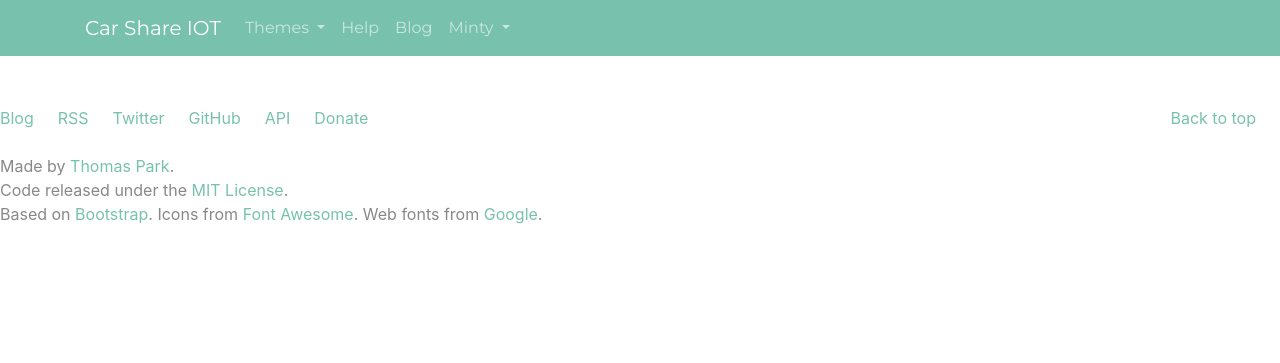
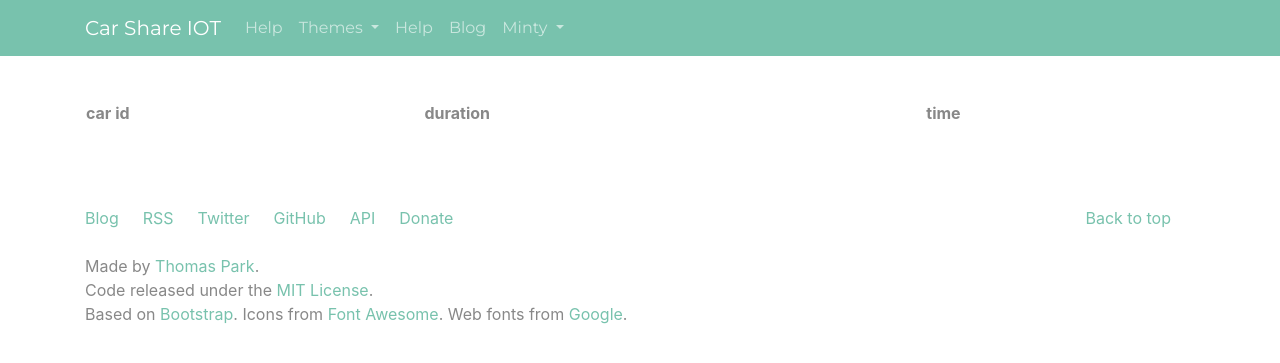
Before and after one commit to thanhlongb/car-share-iot, a Flask app: page /users/booking-history/ in a window 1280 px wide. Shown: the top 363 px of the page. Run offline with Flask 2, Linux system fonts and the light colour scheme; the visitor is signed in with stand-in values (Sample User, id 1); data comes from the database, SQL or seed files in the repository; data that the repository does not hold is empty; parts of the project's set-up code (start-up, migrations or seed data) failed here and were passed over; some libraries are stand-ins or nearby versions.

Commit message:
fix layout

```diff
--- a/masterpi/app/static/css/custom.css
+++ b/masterpi/app/static/css/custom.css
@@ -321,3 +321,7 @@
 .btn-google {
     background-color:#1a73e8
 }
+
+.main {
+    padding-top:100px
+}
--- a/masterpi/app/templates/base.html
+++ b/masterpi/app/templates/base.html
@@ -1,65 +1,8 @@
 {% include "layouts/header.html" %}
 
-<div class="navbar navbar-expand-lg fixed-top navbar-dark bg-primary" style="">
-    <div class="container">
-      <a href="../" class="navbar-brand">Car Share IOT</a>
-      <button class="navbar-toggler" type="button" data-toggle="collapse" data-target="#navbarResponsive" aria-controls="navbarResponsive" aria-expanded="false" aria-label="Toggle navigation">
-        <span class="navbar-toggler-icon"></span>
-      </button>
-      <div class="collapse navbar-collapse" id="navbarResponsive">
-        <ul class="navbar-nav">
-          <li class="nav-item dropdown">
-            <a class="nav-link dropdown-toggle" data-toggle="dropdown" href="#" id="themes">Themes <span class="caret"></span></a>
-            <div class="dropdown-menu" aria-labelledby="themes">
-              <a class="dropdown-item" href="../default/">Default</a>
-              <div class="dropdown-divider"></div>
-              <a class="dropdown-item" href="../cerulean/">Cerulean</a>
-              <a class="dropdown-item" href="../cosmo/">Cosmo</a>
-              <a class="dropdown-item" href="../cyborg/">Cyborg</a>
-              <a class="dropdown-item" href="../darkly/">Darkly</a>
-              <a class="dropdown-item" href="../flatly/">Flatly</a>
-              <a class="dropdown-item" href="../journal/">Journal</a>
-              <a class="dropdown-item" href="../litera/">Litera</a>
-              <a class="dropdown-item" href="../lumen/">Lumen</a>
-              <a class="dropdown-item" href="../lux/">Lux</a>
-              <a class="dropdown-item" href="../materia/">Materia</a>
-              <a class="dropdown-item" href="../minty/">Minty</a>
-              <a class="dropdown-item" href="../pulse/">Pulse</a>
-              <a class="dropdown-item" href="../sandstone/">Sandstone</a>
-              <a class="dropdown-item" href="../simplex/">Simplex</a>
-              <a class="dropdown-item" href="../sketchy/">Sketchy</a>
-              <a class="dropdown-item" href="../slate/">Slate</a>
-              <a class="dropdown-item" href="../solar/">Solar</a>
-              <a class="dropdown-item" href="../spacelab/">Spacelab</a>
-              <a class="dropdown-item" href="../superhero/">Superhero</a>
-              <a class="dropdown-item" href="../united/">United</a>
-              <a class="dropdown-item" href="../yeti/">Yeti</a>
-            </div>
-          </li>
-          <li class="nav-item">
-            <a class="nav-link" href="../help/">Help</a>
-          </li>
-          <li class="nav-item">
-            <a class="nav-link" href="https://blog.bootswatch.com">Blog</a>
-          </li>
-          <li class="nav-item dropdown">
-            <a class="nav-link dropdown-toggle" data-toggle="dropdown" href="#" id="download">Minty <span class="caret"></span></a>
-            <div class="dropdown-menu" aria-labelledby="download">
-              <a class="dropdown-item" target="_blank" href="https://jsfiddle.net/bootswatch/3bojykn2/">Open in JSFiddle</a>
-              <div class="dropdown-divider"></div>
-              <a class="dropdown-item" href="../4/minty/bootstrap.min.css" download="">bootstrap.min.css</a>
-              <a class="dropdown-item" href="../4/minty/bootstrap.css" download="">bootstrap.css</a>
-              <div class="dropdown-divider"></div>
-              <a class="dropdown-item" href="../4/minty/_variables.scss" download="">_variables.scss</a>
-              <a class="dropdown-item" href="../4/minty/_bootswatch.scss" download="">_bootswatch.scss</a>
-            </div>
-          </li>
-        </ul>
+{% include "layouts/navbar.html" %}
 
-      </div>
-    </div>
-  </div>
-
+<div class="container main">
 {% block content %}{% endblock %}
 
 <footer id="footer">
@@ -81,5 +24,6 @@
       </div>
     </div>
   </footer>
+</div>
 
 {% include "layouts/footer.html" %}
--- /dev/null
+++ b/masterpi/app/templates/layouts/navbar.html
@@ -0,0 +1,49 @@
+<div class="navbar navbar-expand-lg fixed-top navbar-dark bg-primary">
+	<div class="container"> <a href="../" class="navbar-brand">Car Share IOT</a>
+		<button class="navbar-toggler" type="button" data-toggle="collapse" data-target="#navbarResponsive" aria-controls="navbarResponsive" aria-expanded="false" aria-label="Toggle navigation"> <span class="navbar-toggler-icon"></span>
+		</button>
+		<div class="collapse navbar-collapse" id="navbarResponsive">
+			<ul class="navbar-nav">
+				<li class="nav-item"> <a class="nav-link" href="../help/">Help</a>
+				</li>
+				<li class="nav-item dropdown"> <a class="nav-link dropdown-toggle" data-toggle="dropdown" href="#" id="themes">Themes <span class="caret"></span></a>
+					<div class="dropdown-menu" aria-labelledby="themes"> <a class="dropdown-item" href="../default/">Default</a>
+						<div class="dropdown-divider"></div> <a class="dropdown-item" href="../cerulean/">Cerulean</a>
+						<a class="dropdown-item" href="../cosmo/">Cosmo</a>
+						<a class="dropdown-item" href="../cyborg/">Cyborg</a>
+						<a class="dropdown-item" href="../darkly/">Darkly</a>
+						<a class="dropdown-item" href="../flatly/">Flatly</a>
+						<a class="dropdown-item" href="../journal/">Journal</a>
+						<a class="dropdown-item" href="../litera/">Litera</a>
+						<a class="dropdown-item" href="../lumen/">Lumen</a>
+						<a class="dropdown-item" href="../lux/">Lux</a>
+						<a class="dropdown-item" href="../materia/">Materia</a>
+						<a class="dropdown-item" href="../minty/">Minty</a>
+						<a class="dropdown-item" href="../pulse/">Pulse</a>
+						<a class="dropdown-item" href="../sandstone/">Sandstone</a>
+						<a class="dropdown-item" href="../simplex/">Simplex</a>
+						<a class="dropdown-item" href="../sketchy/">Sketchy</a>
+						<a class="dropdown-item" href="../slate/">Slate</a>
+						<a class="dropdown-item" href="../solar/">Solar</a>
+						<a class="dropdown-item" href="../spacelab/">Spacelab</a>
+						<a class="dropdown-item" href="../superhero/">Superhero</a>
+						<a class="dropdown-item" href="../united/">United</a>
+						<a class="dropdown-item" href="../yeti/">Yeti</a>
+					</div>
+				</li>
+				<li class="nav-item"> <a class="nav-link" href="../help/">Help</a>
+				</li>
+				<li class="nav-item"> <a class="nav-link" href="https://blog.bootswatch.com">Blog</a>
+				</li>
+				<li class="nav-item dropdown"> <a class="nav-link dropdown-toggle" data-toggle="dropdown" href="#" id="download">Minty <span class="caret"></span></a>
+					<div class="dropdown-menu" aria-labelledby="download"> <a class="dropdown-item" target="_blank" href="https://jsfiddle.net/bootswatch/3bojykn2/">Open in JSFiddle</a>
+						<div class="dropdown-divider"></div> <a class="dropdown-item" href="../4/minty/bootstrap.min.css" download="">bootstrap.min.css</a>
+						<a class="dropdown-item" href="../4/minty/bootstrap.css" download="">bootstrap.css</a>
+						<div class="dropdown-divider"></div> <a class="dropdown-item" href="../4/minty/_variables.scss" download="">_variables.scss</a>
+						<a class="dropdown-item" href="../4/minty/_bootswatch.scss" download="">_bootswatch.scss</a>
+					</div>
+				</li>
+			</ul>
+		</div>
+	</div>
+</div>
```
